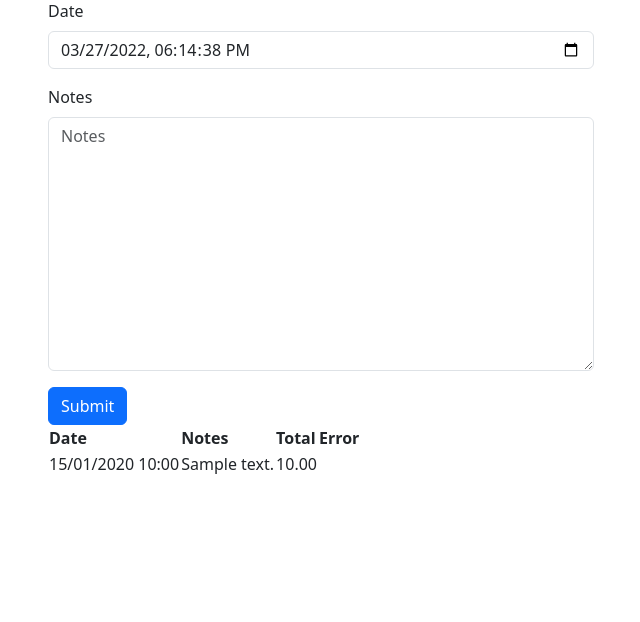
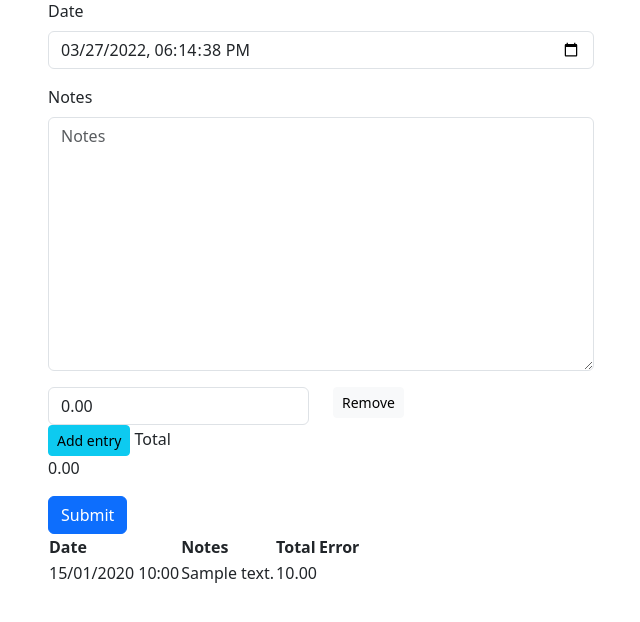
Before and after one commit to paolomarr/finanze-django, a Django app: page /movimenti/assets in a window 1280 px wide. Shown: the part 41-663 px from the top of the page, without its empty margins (34-674 px from the left). Run offline with Django 3.2, Linux system fonts and the light colour scheme; a user stored in the database is signed in; tables that the repository leaves empty hold one stand-in row (values such as "Sample post"); some libraries are stand-ins or nearby versions.

Commit message:
asset balance gets financial assets as initial value

```diff
--- a/app/finanze/movimenti/static/movimenti/assets.js
+++ b/app/finanze/movimenti/static/movimenti/assets.js
@@ -31,18 +31,18 @@ var computeSum = function(){
 	$('#sum').html(sum.toFixed(2));
 	$('#id_balance').val(sum);
 }
-var itemscounter = 0;
+var itemscounter = 1;
 $(function(){
-	var widgetLabel = $('<label for="items">Partials</label>');
-	var sumwidget = $('<label for="sum">Total</label><div id="sum" />');
-	var addbutton = $('<button type="button" id="addbutton">Add entry</button>')
-		.addClass(['btn', 'btn-info', 'btn-sm']);
-	var insertItemslist = $('<div id="itemslist">')
-		.append(balanceListItemFactory(itemscounter++));
-	var insertItemsWidget = $('<div>')
-		.addClass('mb-3')
-		.append(insertItemslist, addbutton);
-	$('button[type="submit"]').before(widgetLabel, insertItemsWidget, sumwidget);
+	// var widgetLabel = $('<label for="items">Partials</label>');
+	// var sumwidget = $('<label for="sum">Total</label><div id="sum" />');
+	// var addbutton = $('<button type="button" id="addbutton">Add entry</button>')
+	// 	.addClass(['btn', 'btn-info', 'btn-sm']);
+	// var insertItemslist = $('<div id="itemslist">')
+	// 	.append(balanceListItemFactory(itemscounter++));
+	// var insertItemsWidget = $('<div>')
+	// 	.addClass('mb-3')
+	// 	.append(insertItemslist, addbutton);
+	// $('button[type="submit"]').before(widgetLabel, insertItemsWidget, sumwidget);
 
 	// Callbacks
 	$('#addbutton').click(function(){
--- a/app/finanze/movimenti/templates/movimenti/assetbalance.html
+++ b/app/finanze/movimenti/templates/movimenti/assetbalance.html
@@ -15,7 +15,22 @@ Registra bilancio corrente
 		<form action="/movimenti/assets" method="post">
 	{% csrf_token %}
 	{% bootstrap_form form %}
-
+	<div class="mb-3">
+		<div id="itemslist">
+			<div class="row" data-index="0">
+				<div class="col col-6">
+					<input type="number" step="0.01" id="balance_item_0" onchange="computeSum()" class="form-control"
+					value="{{financeassets | floatformat:2}}" />
+				</div>
+				<div class="col col-6">
+					<button type="button" onclick="removeButtonClick(this)" class="col btn btn-light btn-sm remove-button" data-index="0">Remove
+					</button>
+				</div>
+			</div>
+		</div>
+		<button type="button" id="addbutton" class="btn btn-info btn-sm">Add entry</button>
+		<label for="sum">Total</label><div id="sum">{{financeassets | floatformat:2}}</div>
+	</div>
 	{% bootstrap_button button_type="submit" content="Submit" %}
 	<!-- <button class="btn btn-primary" type="submit" value="Submit">Registra</button> -->
 		</form>
--- a/app/finanze/movimenti/templates/movimenti/list.html
+++ b/app/finanze/movimenti/templates/movimenti/list.html
@@ -26,7 +26,7 @@ Lista movimenti
     </span>
 </div>
 <div>
-	<button class="btn btn-secondary" type="button" onclick="cleanFilters()">Clean filters</button>
+	<button class="btn btn-secondary" type="button" onclick="cleanFilters()">Clear filters</button>
 </div>
 <table>
 	<thead>
--- a/app/finanze/movimenti/views.py
+++ b/app/finanze/movimenti/views.py
@@ -4,6 +4,7 @@ from django.contrib.auth.decorators import login_required
 from django.core.paginator import Paginator
 from django.db.models import Sum, F
 from .models import Movement, Category, Subcategory, AssetBalance
+from tradinglog.models import Order
 from .forms import NewMovementForm, NewAssetsBalanceForm
 import logging
 from urllib.parse import unquote, urlparse, parse_qs
@@ -123,5 +124,11 @@ def assets(request):
             setattr(allrecords[idx], 'truebalance', truebalance)
             setattr(allrecords[idx], 'error', truebalance - period)
 
+        # Insert finance assets total by default
+        financeassets = 0
+        for buy in Order.objects.filter(operation__operation='BUY'):
+            financeassets += buy.amount
+        for buy in Order.objects.filter(operation__operation='SELL'):
+            financeassets -= buy.amount
         return render(request, 'movimenti/assetbalance.html',
-            {'form': form, 'assets': allrecords})
+            {'form': form, 'assets': allrecords, 'financeassets': financeassets})
```
